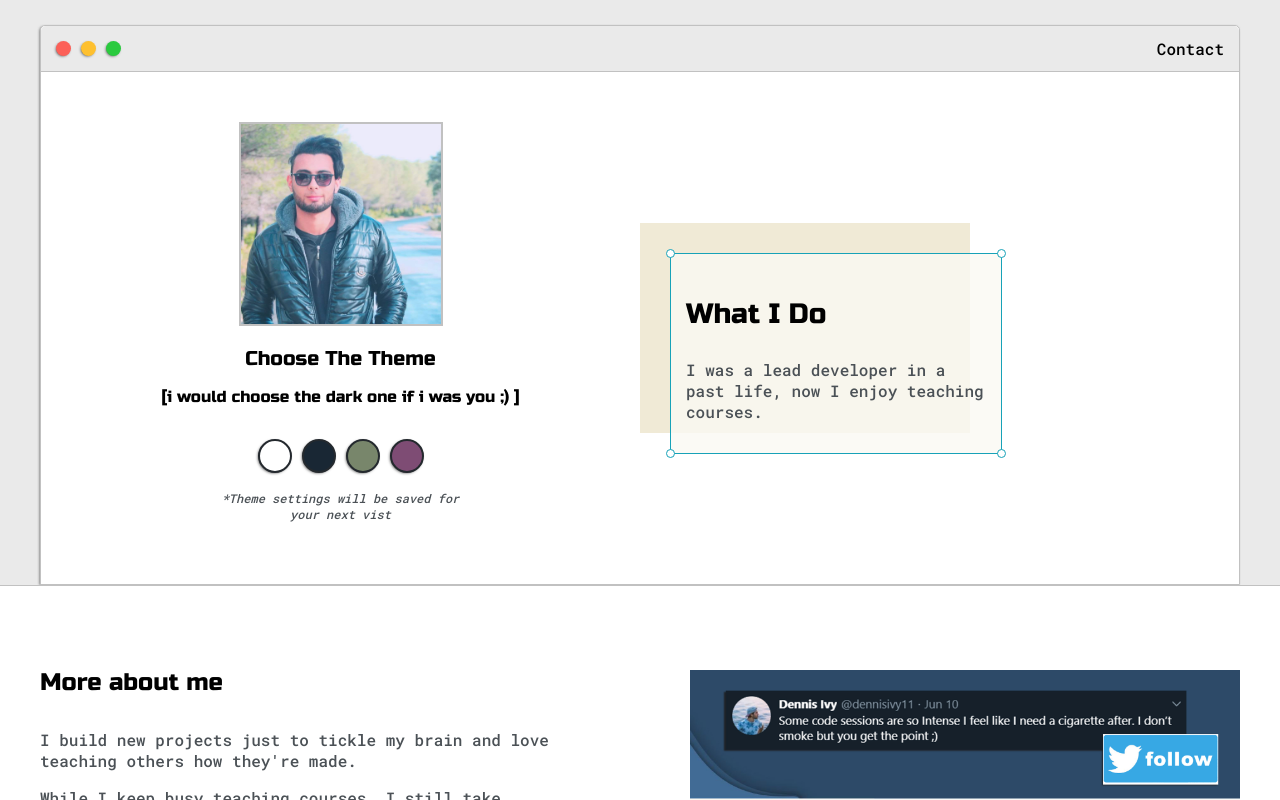
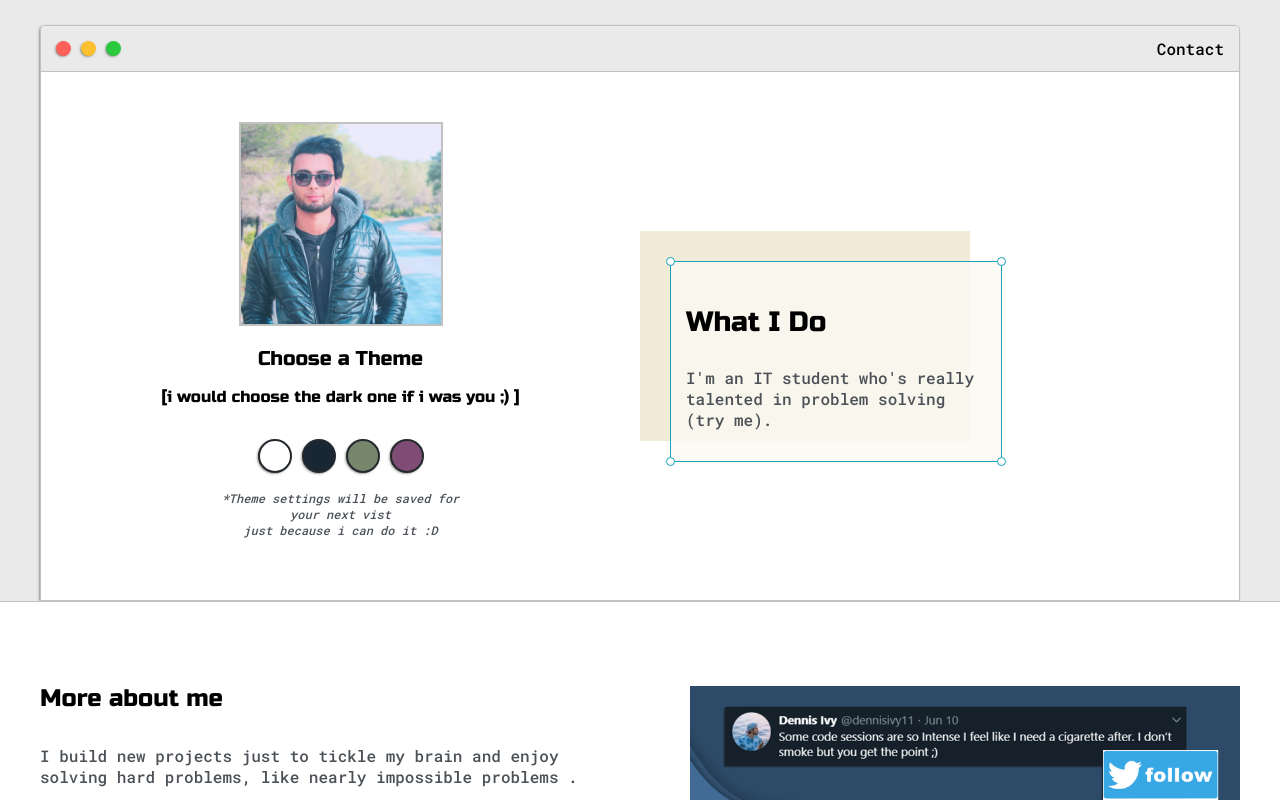
Before and after one commit to Oussamabengagi/oussamabengagi.github.io, a plain HTML site: page index.html in a window 1280 px wide. Shown: the part 136-936 px from the top of the page. Drawn offline with Linux system fonts and the light colour scheme.

Commit message:
Update index.html

```diff
--- a/index.html
+++ b/index.html
@@ -43,7 +43,7 @@
 
 				<div class="left-column">
 					<img id="profile_pic" src="images/ouss.jpg">
-					<h5 style="text-align: center;line-height: 0;">Choose The Theme </h5>
+					<h5 style="text-align: center;line-height: 0;">Choose a Theme </h5>
                     <h6 style="text-align: center;line-height: 0;"> [i would choose the dark one if i was you ;) ]</h6>
 
 					<div id="theme-options-wrapper">
@@ -53,7 +53,7 @@
 						<div data-mode="purple" id="purple-mode" class="theme-dot"></div>
 					</div>
 
-					<p id="settings-note">*Theme settings will be saved for<br>your next vist</p>
+					<p id="settings-note">*Theme settings will be saved for<br>your next vist<br>just because i can do it :D </p>
 				</div>
 
 				<div class="right-column">
@@ -63,7 +63,7 @@
 							<div id="corner-tl" class="corner"></div>
 							<div id="corner-tr" class="corner"></div>
 							<h3>What I Do</h3>
-							<p>I was a lead developer in a past life, now I enjoy teaching courses.</p>
+							<p>I'm an IT student who's really talented in problem solving (try me).</p>
 							<div id="corner-br" class="corner"></div>
 							<div id="corner-bl" class="corner"></div>
 						</div>
@@ -80,7 +80,7 @@
 				<div class="about-me">
 					<h4>More about me</h4>
 
-					<p>I build new projects just to tickle my brain and love teaching others how they're made.</p>
+					<p>I build new projects just to tickle my brain and enjoy solving hard problems, like nearly impossible problems .</p>
 
 					<p>While I keep busy teaching courses, I still take interviews in search of a great team & projects that interest me.</p>
 
```
